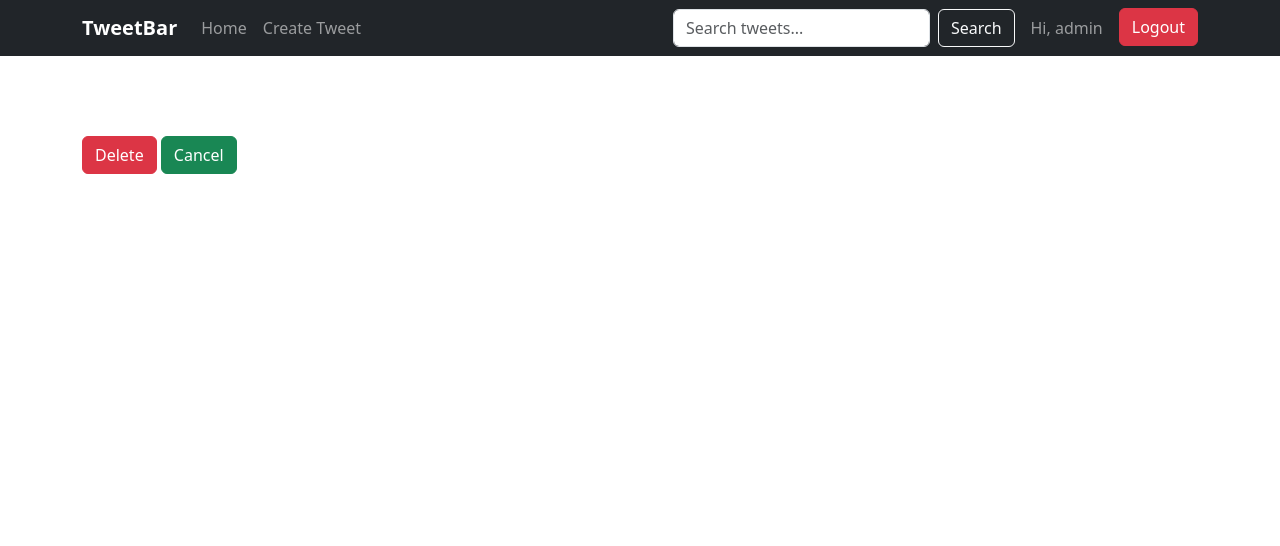
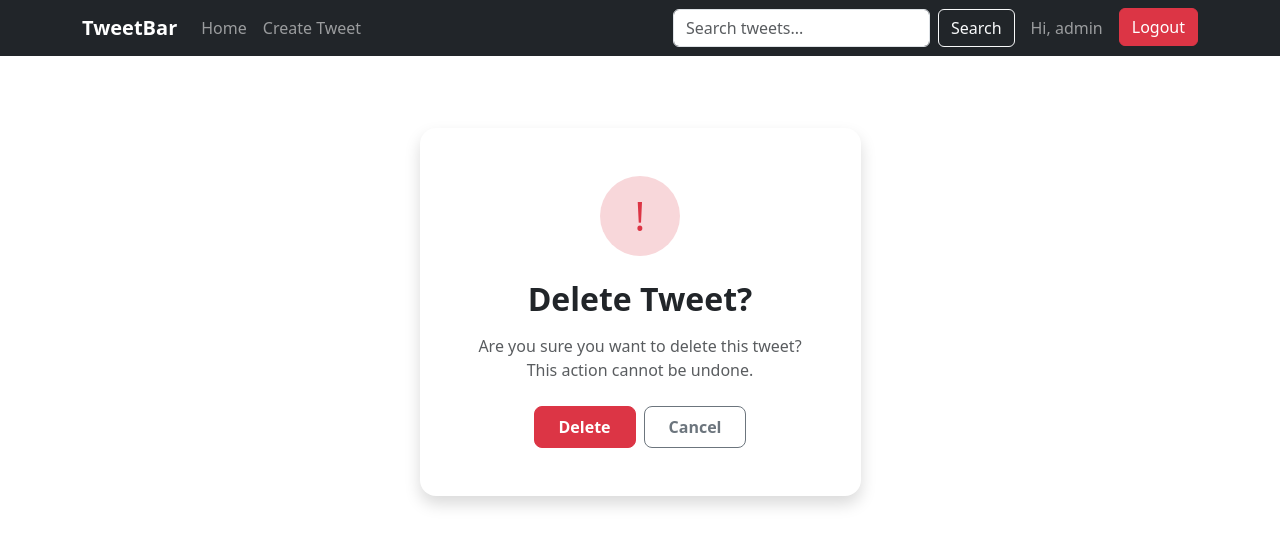
Before and after one commit to mahibulhasandev/django-tweet-app, a Django app: page /tweet/2/delete/ in a window 1280 px wide. Shown: the top 546 px of the page. Run offline with Django 5.2, Linux system fonts and the light colour scheme; a user stored in the database is signed in; data comes from the database, SQL or seed files in the repository.

Commit message:
all files updateted

````diff
--- a/templates/registration/register.html
+++ b/templates/registration/register.html
@@ -1,4 +1,3 @@
-```django
 {% extends "layout.html" %}
 
 {% block title %}Register | Tweet App{% endblock %}
@@ -77,4 +76,3 @@
 </div>
 
 {% endblock %}
-```
--- a/tweet/templates/tweet_confirm.html
+++ b/tweet/templates/tweet_confirm.html
@@ -1,13 +1,55 @@
-{% extends 'layout.html' %} {% block title %} Tweet {% endblock %}
- {% block content %}
+{% extends 'layout.html' %}
 
-<h1 class="text-center text-white mt-8">
-    Are you sure that you want to delete teh tweet
-</h1>
-<form method="post">
-    {% csrf_token %}
-    <button class="btn btn-danger">Delete</button>
-    <a class="btn btn-success" href="{% url 'tweet_list' %}">Cancel</a>
-</form>
+{% block title %}Delete Tweet | Tweet App{% endblock %}
+
+{% block content %}
+
+<div class="container py-5">
+    <div class="row justify-content-center">
+        <div class="col-md-6 col-lg-5">
+
+            <div class="card shadow border-0 rounded-4">
+                <div class="card-body text-center p-4 p-md-5">
+
+                    <div class="mb-4">
+                        <div class="bg-danger-subtle rounded-circle d-inline-flex align-items-center justify-content-center"
+                             style="width: 80px; height: 80px;">
+                            <span class="text-danger fs-1">!</span>
+                        </div>
+                    </div>
+
+                    <h2 class="fw-bold mb-3">
+                        Delete Tweet?
+                    </h2>
+
+                    <p class="text-muted mb-4">
+                        Are you sure you want to delete this tweet?
+                        This action cannot be undone.
+                    </p>
+
+                    <form method="post">
+                        {% csrf_token %}
+
+                        <div class="d-flex gap-2 justify-content-center">
+
+                            <button type="submit"
+                                    class="btn btn-danger px-4 py-2 rounded-3 fw-semibold">
+                                Delete
+                            </button>
+
+                            <a href="{% url 'tweet_list' %}"
+                               class="btn btn-outline-secondary px-4 py-2 rounded-3 fw-semibold">
+                                Cancel
+                            </a>
+
+                        </div>
+                    </form>
+
+                </div>
+            </div>
+
+        </div>
+    </div>
+</div>
 
 {% endblock %}
--- a/tweet/templates/tweet_form.html
+++ b/tweet/templates/tweet_form.html
@@ -1,4 +1,3 @@
-```django
 {% extends 'layout.html' %}
 
 {% block title %}
@@ -241,4 +240,3 @@ document.addEventListener("DOMContentLoaded", function () {
 </script>
 
 {% endblock %}
-```
--- a/tweet/templates/tweet_list.html
+++ b/tweet/templates/tweet_list.html
@@ -1,4 +1,3 @@
-```django
 {% extends 'layout.html' %}
 
 {% block title %}Tweet Feed{% endblock %}
@@ -229,4 +228,3 @@
 </style>
 
 {% endblock %}
-```
````
